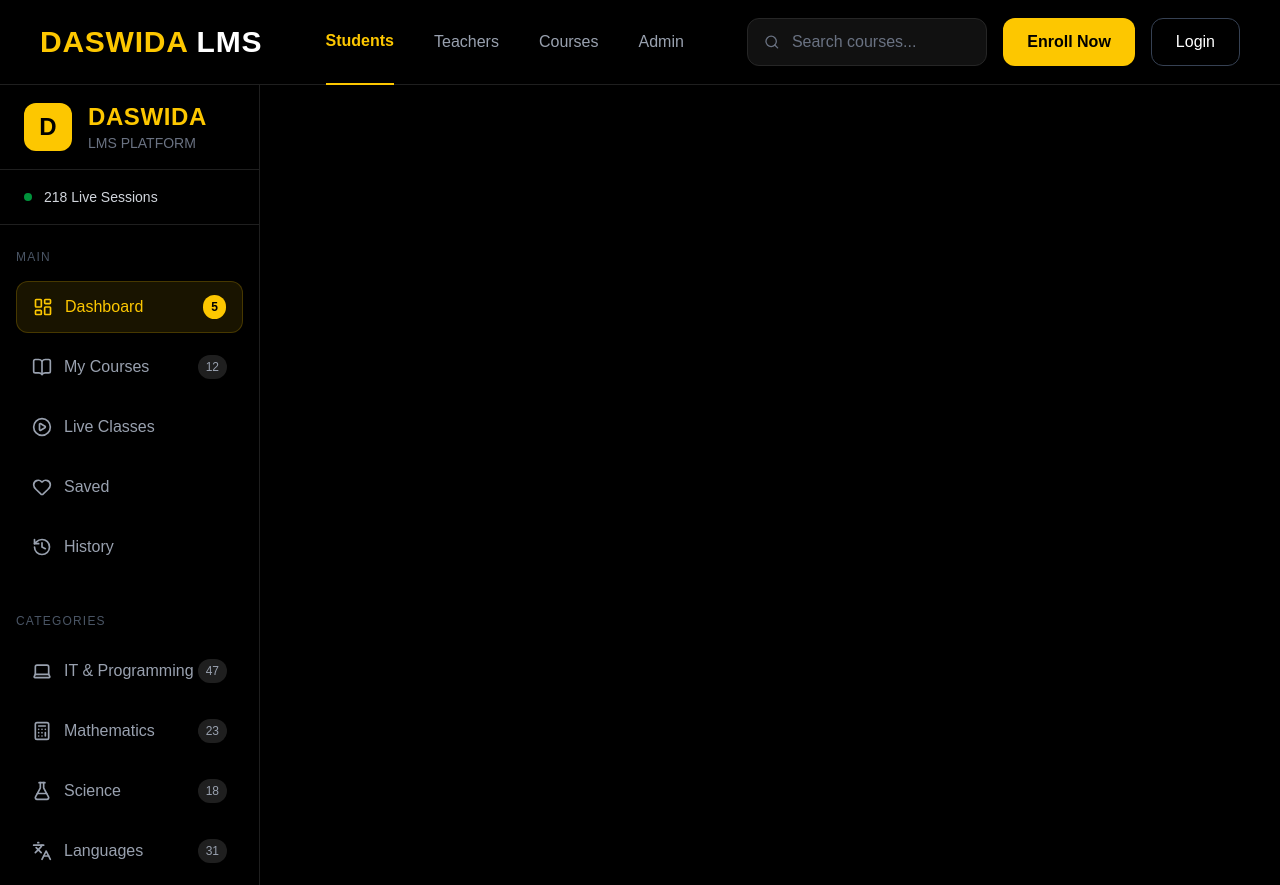
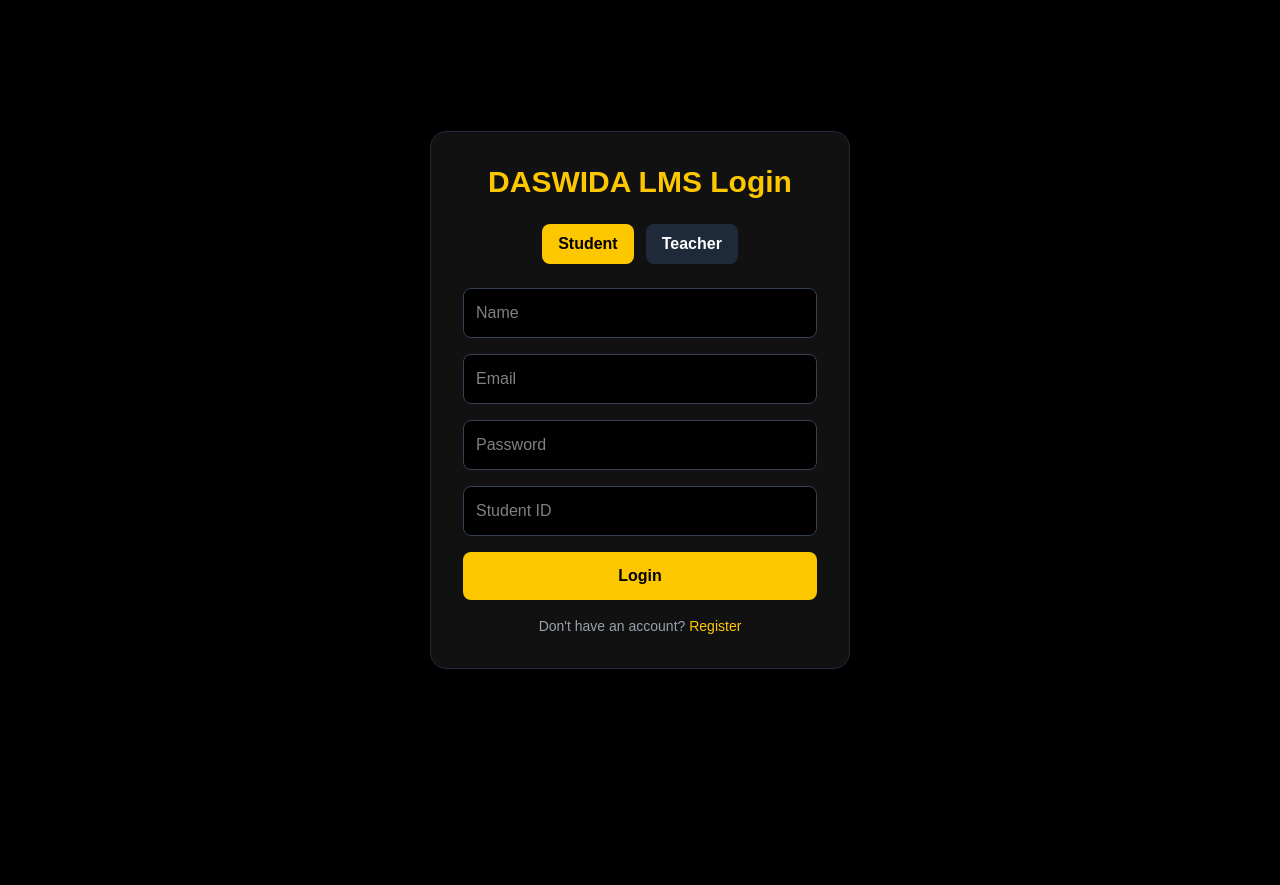
Before and after one commit to spriveen/Daswida-LMS, a React app in the folder frontend/: page /login in a window 1280 px wide. After the commit the page ends 800 px from the top, so only its background shows below. Built offline with nearby package versions, Linux system fonts and the light colour scheme; the HTML template or start-up script is replaced by a standard one.

Commit message:
update Login.jsx

```diff
--- a/frontend/src/App.jsx
+++ b/frontend/src/App.jsx
@@ -1,19 +1,55 @@
-// src/App.jsx
+import { BrowserRouter, useLocation } from "react-router-dom";
+import { useState } from "react";
 
-import { BrowserRouter } from "react-router-dom";
 import AppRoutes from "./routes/AppRoutes";
 import Navbar from "./components/navbar/Navbar";
 import Sidebar from "./components/sidebar/Sidebar";
+import Login from "./pages/auth/Login";
+
+function Layout() {
+  const location = useLocation();
+
+  const [showLogin, setShowLogin] = useState(false);
+
+  const hideLayout =
+    location.pathname === "/login" ||
+    location.pathname === "/register" ||
+    location.pathname === "/forgot-password" ||
+    showLogin; // 👈 important
+
+  return (
+    <>
+      {/* NAVBAR + SIDEBAR hide when login open */}
+      {!hideLayout && <Navbar onLoginClick={() => setShowLogin(true)} />}
+      {!hideLayout && <Sidebar />}
+
+      <AppRoutes />
+
+      {/* LOGIN OVERLAY */}
+      {showLogin && (
+        <div className="fixed inset-0 bg-black/70 flex items-center justify-center z-50">
+          <div className="relative">
+
+            {/* close button */}
+            <button
+              onClick={() => setShowLogin(false)}
+              className="absolute top-2 right-2 text-white"
+            >
+              X
+            </button>
+
+            <Login />
+          </div>
+        </div>
+      )}
+    </>
+  );
+}
 
 function App() {
   return (
     <BrowserRouter>
-
-      <Navbar />
-      <Sidebar />
-
-      <AppRoutes />
-
+      <Layout />
     </BrowserRouter>
   );
 }
--- a/frontend/src/components/navbar/Navbar.jsx
+++ b/frontend/src/components/navbar/Navbar.jsx
@@ -1,6 +1,7 @@
 // src/components/navbar/Navbar.jsx
 
 import { Search } from "lucide-react";
+import { Link } from "react-router-dom";
 
 function Navbar() {
   return (
@@ -59,11 +60,14 @@ function Navbar() {
         </button>
 
         {/* LOGIN BUTTON */}
-        <button className="h-[48px] px-6 rounded-xl border border-gray-700 text-white hover:border-yellow-400 hover:text-yellow-400 transition duration-300">
+        {/* LOGIN BUTTON */}
+{/* <Link to="/login"> */}
 
-          Login
+  <button className="h-[48px] px-6 rounded-xl border border-gray-700 text-white hover:border-yellow-400 hover:text-yellow-400 transition duration-300">
+    <Link to="/login">Login</Link>
+  </button>
 
-        </button>
+
 
       </div>
 
--- a/frontend/src/pages/auth/Login.jsx
+++ b/frontend/src/pages/auth/Login.jsx
@@ -1,11 +1,166 @@
-import React from 'react'
+import React, { useState } from "react";
+import { useNavigate } from "react-router-dom";
 
-const Login = () => {
+const Login = ({ onClose }) => {
+  const navigate = useNavigate();
+
+  const [role, setRole] = useState("student");
+
+  const [formData, setFormData] = useState({
+    name: "",
+    email: "",
+    password: "",
+    phone: "",
+    subject: "",
+    studentId: "",
+  });
+
+  const handleChange = (e) => {
+    setFormData({
+      ...formData,
+      [e.target.name]: e.target.value,
+    });
+  };
+
+  const handleSubmit = (e) => {
+    e.preventDefault();
+
+    alert(`${role} Login Successful ✅`);
+
+    if (onClose) onClose();
+
+    if (role === "student") {
+      navigate("/student/dashboard");
+    } else {
+      navigate("/teacher/dashboard");
+    }
+  };
+
   return (
-    <div>
-      Login
+    <div className="min-h-screen flex items-center justify-center bg-black">
+      <div className="w-[420px] p-8 rounded-2xl border border-gray-800 bg-[#111] text-white shadow-lg">
+
+        {/* TITLE */}
+        <h2 className="text-3xl font-bold text-yellow-400 mb-6 text-center">
+          DASWIDA LMS Login
+        </h2>
+
+        {/* ROLE SELECT */}
+        <div className="flex gap-3 mb-6 justify-center">
+          <button
+            onClick={() => setRole("student")}
+            className={`px-4 py-2 rounded-lg font-bold ${
+              role === "student"
+                ? "bg-yellow-400 text-black"
+                : "bg-gray-800 text-white"
+            }`}
+          >
+            Student
+          </button>
+
+          <button
+            onClick={() => setRole("teacher")}
+            className={`px-4 py-2 rounded-lg font-bold ${
+              role === "teacher"
+                ? "bg-yellow-400 text-black"
+                : "bg-gray-800 text-white"
+            }`}
+          >
+            Teacher
+          </button>
+        </div>
+
+        {/* FORM */}
+        <form onSubmit={handleSubmit} className="flex flex-col gap-4">
+
+          {/* NAME */}
+          <input
+            type="text"
+            name="name"
+            placeholder="Name"
+            value={formData.name}
+            onChange={handleChange}
+            className="p-3 rounded-lg bg-black border border-gray-700 focus:border-yellow-400 outline-none"
+          />
+
+          {/* EMAIL */}
+          <input
+            type="email"
+            name="email"
+            placeholder="Email"
+            value={formData.email}
+            onChange={handleChange}
+            className="p-3 rounded-lg bg-black border border-gray-700 focus:border-yellow-400 outline-none"
+          />
+
+          {/* PASSWORD */}
+          <input
+            type="password"
+            name="password"
+            placeholder="Password"
+            value={formData.password}
+            onChange={handleChange}
+            className="p-3 rounded-lg bg-black border border-gray-700 focus:border-yellow-400 outline-none"
+          />
+
+          {/* STUDENT FIELDS */}
+          {role === "student" && (
+            <input
+              type="text"
+              name="studentId"
+              placeholder="Student ID"
+              value={formData.studentId}
+              onChange={handleChange}
+              className="p-3 rounded-lg bg-black border border-gray-700 focus:border-yellow-400 outline-none"
+            />
+          )}
+
+          {/* TEACHER FIELDS */}
+          {role === "teacher" && (
+            <>
+              <input
+                type="text"
+                name="phone"
+                placeholder="Phone Number"
+                value={formData.phone}
+                onChange={handleChange}
+                className="p-3 rounded-lg bg-black border border-gray-700 focus:border-yellow-400 outline-none"
+              />
+
+              <input
+                type="text"
+                name="subject"
+                placeholder="Subject"
+                value={formData.subject}
+                onChange={handleChange}
+                className="p-3 rounded-lg bg-black border border-gray-700 focus:border-yellow-400 outline-none"
+              />
+            </>
+          )}
+
+          {/* BUTTON */}
+          <button
+            type="submit"
+            className="bg-yellow-400 text-black font-bold py-3 rounded-lg hover:scale-105 transition"
+          >
+            Login
+          </button>
+        </form>
+
+        {/* REGISTER */}
+        <p className="text-gray-400 text-sm text-center mt-4">
+          Don't have an account?{" "}
+          <span
+            onClick={() => navigate("/register")}
+            className="text-yellow-400 cursor-pointer"
+          >
+            Register
+          </span>
+        </p>
+
+      </div>
     </div>
-  )
-}
+  );
+};
 
-export default Login
+export default Login;
--- a/frontend/src/routes/AppRoutes.jsx
+++ b/frontend/src/routes/AppRoutes.jsx
@@ -40,9 +40,11 @@ function AppRoutes() {
     <Routes>
 
       {/* AUTH ROUTES */}
-      <Route path="/" element={<Login />} />
+      <Route path="/login" element={<Login />} />
       <Route path="/register" element={<Register />} />
       <Route path="/forgot-password" element={<ForgotPassword />} />
+
+
 
 
       {/* STUDENT ROUTES */}
```
